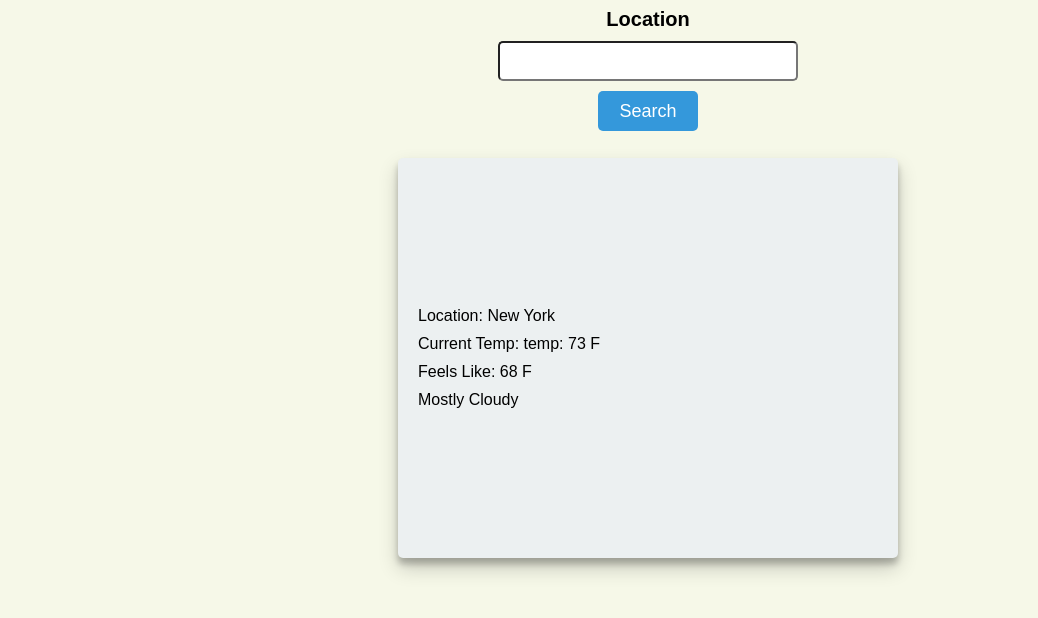
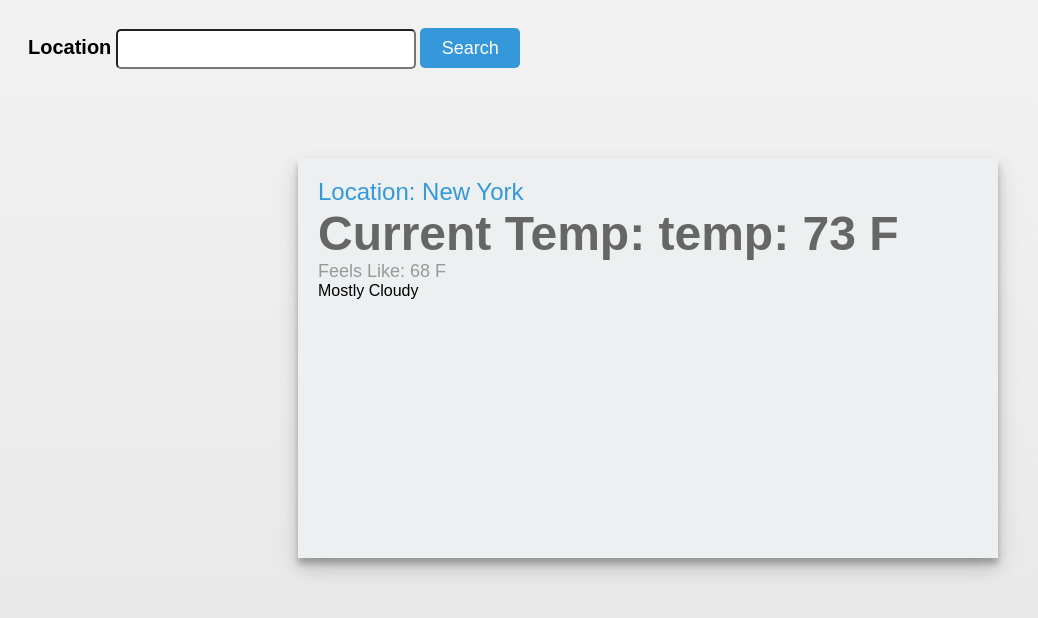
Before and after one commit to samiam120/Weather, a plain HTML site: page index.html in a window 1280 px wide. Shown: the whole page, without its empty margins (0-1038 px from the left). Drawn offline with Linux system fonts and the light colour scheme.

Commit message:
stylistic changes

```diff
--- a/styles.css
+++ b/styles.css
@@ -6,19 +6,17 @@
 body {
   height: 100vh;
   width: 100%;
-  background-color: rgb(246, 248, 232);
+  background-color: #f2f2f2;
+  background-image: linear-gradient(to bottom, #f2f2f2, #e6e6e6);
 }
 
-.form-container{
-    height: 100px;
+.form-container {
+  display: flex;
+  align-items: flex-start;
+  height: 100px;
+  padding: 20px;
 }
 
-form {
-  display: flex;
-  flex-direction: column;
-  align-items: center;
-  gap: 10px;
-}
 
 label {
   font-size: 20px;
@@ -51,25 +49,42 @@ button {
   margin-top: 50px;
 }
 .weatherCard {
-  width: 500px;
+  width: 700px;
   height: 400px;
   background-color: #ecf0f1;
   box-shadow: 0 10px 20px rgba(0, 0, 0, 0.19), 0 6px 6px rgba(0, 0, 0, 0.23);
-  border: none;
-  border-radius: 5px;
   padding: 20px;
-  border-radius: 5px;
-  display: flex;
-  flex-direction: column;
-  align-items: flex-start;
-  justify-content: center;
-  gap: 10px;
+  overflow: hidden;
+  white-space: nowrap;
 }
 
-.location,
-.temp,
-.feelsLike,
-.description {
-  text-align: left;
-  width: 100%;
+.location {
+  font-size: 24px;
+  font-weight: 700pz;
+  color: #3498db;
 }
+
+.temp {
+  font-size: 48px;
+  font-weight: 700;
+  color: #666;
+}
+
+.feelsLike {
+  font-size: 18px;
+  color: #999;
+}
+
+button {
+  background-color: #3498db;
+  color: #fff;
+  border: none;
+  padding: 10px 20px;
+  font-size: 18px;
+  cursor: pointer;
+  border-radius: 5px;
+}
+
+button:hover {
+  background-color: #2980b9;
+}
```
